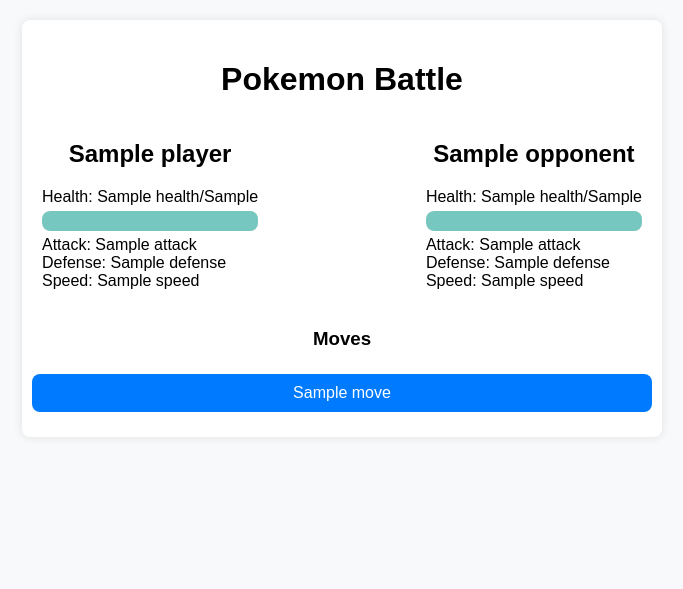
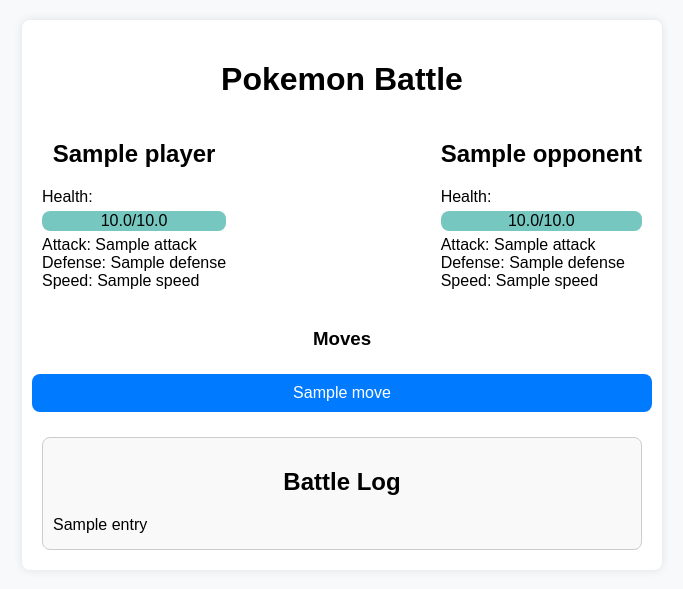
Before and after one commit to hatsugan/slaymon0, a Flask app: template templates/battle.html in a window 1280 px wide. Shown: the top 589 px of the page, without its empty margins (298-981 px from the left). Run offline with Flask 3, Linux system fonts and the light colour scheme; the template is opened without the code that fills it: most values are stand-ins (such as "Sample title", 1, 10 or a date in 2020).

Commit message:
added battlelog. updated gui formatting

```diff
--- a/app.py
+++ b/app.py
@@ -36,20 +36,14 @@
 
 @app.route('/battle')
 def battle_view():
-    global battle
-    logger.debug("Battle view route hit")
-    return render_template('battle.html', player=battle.player_pokemon, opponent=battle.opponent_pokemon, battle=battle)
-
+    logging.debug('Battle view route hit')
+    return render_template('battle.html', player=battle.player, opponent=battle.opponent, battle=battle)
 @app.route('/move/<int:move_index>')
 def move(move_index):
-    global battle
-    logger.debug(f"Move route hit with move index {move_index}")
-    if not battle.is_battle_over():
-        if battle.turn == 'player':
-            logger.debug("Player's turn")
-            battle.player_turn(move_index)
+    logging.debug('Move route hit with move index %d', move_index)
+    if battle.turn == 'player' and not battle.is_battle_over():
+        battle.player_turn(move_index)
         if not battle.is_battle_over():
-            logger.debug("Opponent's turn")
             battle.opponent_turn()
     return redirect(url_for('battle_view'))
 
--- a/game_engine.py
+++ b/game_engine.py
@@ -28,40 +28,48 @@
         self.health = self.max_health
         logger.debug(f"{self.name} health reset to {self.health}")
 
+
 class Battle:
-    def __init__(self, player_pokemon, opponent_pokemon):
-        self.player_pokemon = player_pokemon
-        self.opponent_pokemon = opponent_pokemon
-        self.turn = 'player' if player_pokemon.speed >= opponent_pokemon.speed else 'opponent'
-        logger.debug(f"Battle started: {self.player_pokemon.name} vs {self.opponent_pokemon.name}")
-        logger.debug(f"{self.player_pokemon.name} starting health: {self.player_pokemon.health}")
-        logger.debug(f"{self.opponent_pokemon.name} starting health: {self.opponent_pokemon.health}")
+    def __init__(self, player, opponent):
+        self.player = player
+        self.opponent = opponent
+        self.turn_count = 0
+        self.turn = 'player'
+        self.turn_log = []
+        self.log = []
+
+    def calculate_damage(self, attacker, defender, move):
+        return (attacker.attack / defender.defense) * move['power']
 
     def player_turn(self, move_index):
-        if not self.is_battle_over():
-            move = self.player_pokemon.moves[move_index]
-            damage = self.calculate_damage(self.player_pokemon, self.opponent_pokemon, move)
-            self.opponent_pokemon.take_damage(damage)
-            logger.debug(f"{self.player_pokemon.name} uses {move['name']}, deals {damage} damage")
-            self.turn = 'opponent'
-            if self.is_battle_over():
-                logger.debug("Battle over after player's turn")
+        move = self.player.moves[move_index]
+        damage = self.calculate_damage(self.player, self.opponent, move)
+        self.opponent.health = max(0, self.opponent.health - damage)
+        self.turn_log.append(f"<span class='move'>{self.player.name} used {move['name']} on {self.opponent.name}</span>")
+        self.turn_log.append(f"<span class='damage'>{self.opponent.name} lost {damage:.1f} health</span>")
+        self.turn = 'opponent'
 
     def opponent_turn(self):
-        if not self.is_battle_over():
-            move = random.choice(self.opponent_pokemon.moves)
-            damage = self.calculate_damage(self.opponent_pokemon, self.player_pokemon, move)
-            self.player_pokemon.take_damage(damage)
-            logger.debug(f"{self.opponent_pokemon.name} uses {move['name']}, deals {damage} damage")
-            self.turn = 'player'
-            if self.is_battle_over():
-                logger.debug("Battle over after opponent's turn")
+        move = random.choice(self.opponent.moves)
+        damage = self.calculate_damage(self.opponent, self.player, move)
+        self.player.health = max(0, self.player.health - damage)
+        self.turn_log.append(f"<span class='move'>{self.opponent.name} used {move['name']} on {self.player.name}</span>")
+        self.turn_log.append(f"<span class='damage'>{self.player.name} lost {damage:.1f} health</span>")
+        self.end_turn()
 
-    def calculate_damage(self, attacker, defender, move):
-        return max(1, (attacker.attack + move['power']) - defender.defense)
+    def end_turn(self):
+        self.turn_count += 1
+        self.log.append(f"<div class='turn-heading'>Turn {self.turn_count}</div>")
+        self.log.extend(self.turn_log)
+        self.turn_log = []
+        self.turn = 'player'
 
     def is_battle_over(self):
-        return self.player_pokemon.is_fainted() or self.opponent_pokemon.is_fainted()
+        return self.player.is_fainted() or self.opponent.is_fainted()
+
+
+
+
 
 # Example moves
 tackle = {'name': 'Tackle', 'power': 5}
--- a/static/styles.css
+++ b/static/styles.css
@@ -35,15 +35,24 @@
     border-radius: 8px;
     overflow: hidden;
     margin: 5px 0;
+    position: relative;
 }
 
 .health {
     height: 20px;
     background-color: #76c7c0;
     border-radius: 8px;
+}
+
+.health-text {
+    position: absolute;
+    top: 0;
+    left: 50%;
+    transform: translateX(-50%);
+    width: 100%;
     text-align: center;
-    color: white;
     line-height: 20px;
+    color: black; /* Use black or a contrasting color for better visibility */
 }
 
 .moves {
@@ -66,6 +75,41 @@
 
 .moves a:hover {
     background-color: #0056b3;
+}
+
+.battle-log {
+    max-height: 200px; /* Set the desired height for the log */
+    overflow-y: auto; /* Enable vertical scrolling */
+    margin-top: 20px;
+    padding: 10px;
+    border: 1px solid #ccc;
+    border-radius: 8px;
+    background-color: #f9f9f9;
+}
+
+.battle-log ul {
+    list-style-type: none;
+    padding: 0;
+    margin: 0;
+}
+
+.battle-log li {
+    text-align: left;
+    margin: 5px 0;
+}
+
+.battle-log .turn-heading {
+    font-weight: bold;
+    text-align: center;
+    font-size: 1.2em; /* Slightly larger font size */
+}
+
+.battle-log .move {
+    font-weight: bold;
+}
+
+.battle-log .damage {
+    font-style: italic;
 }
 
 .result {
--- a/templates/battle.html
+++ b/templates/battle.html
@@ -12,9 +12,10 @@
         <div class="pokemon">
             <div>
                 <h2>{{ player.name }}</h2>
-                <p>Health: {{ player.health }}/{{ player.max_health }}</p>
+                <p>Health:</p>
                 <div class="health-bar">
-                    <div class="health" style="width: {{ player.health / player.max_health * 100 }}%;">{{ player.health }}</div>
+                    <div class="health" style="width: {{ player.health / player.max_health * 100 }}%;"></div>
+                    <div class="health-text">{{ "%.1f" % player.health }}/{{ "%.1f" % player.max_health }}</div>
                 </div>
                 <p>Attack: {{ player.attack }}</p>
                 <p>Defense: {{ player.defense }}</p>
@@ -22,9 +23,10 @@
             </div>
             <div>
                 <h2>{{ opponent.name }}</h2>
-                <p>Health: {{ opponent.health }}/{{ opponent.max_health }}</p>
+                <p>Health:</p>
                 <div class="health-bar">
-                    <div class="health" style="width: {{ opponent.health / opponent.max_health * 100 }}%;">{{ opponent.health }}</div>
+                    <div class="health" style="width: {{ opponent.health / opponent.max_health * 100 }}%;"></div>
+                    <div class="health-text">{{ "%.1f" % opponent.health }}/{{ "%.1f" % opponent.max_health }}</div>
                 </div>
                 <p>Attack: {{ opponent.attack }}</p>
                 <p>Defense: {{ opponent.defense }}</p>
@@ -36,6 +38,14 @@
             {% for move in player.moves %}
                 <a href="{{ url_for('move', move_index=loop.index0) }}">{{ move['name'] }}</a>
             {% endfor %}
+        </div>
+        <div class="battle-log">
+            <h2>Battle Log</h2>
+            <ul>
+                {% for entry in battle.log %}
+                <li>{{ entry|safe }}</li>
+                {% endfor %}
+            </ul>
         </div>
         {% if battle.is_battle_over() %}
             <div class="result">
```
